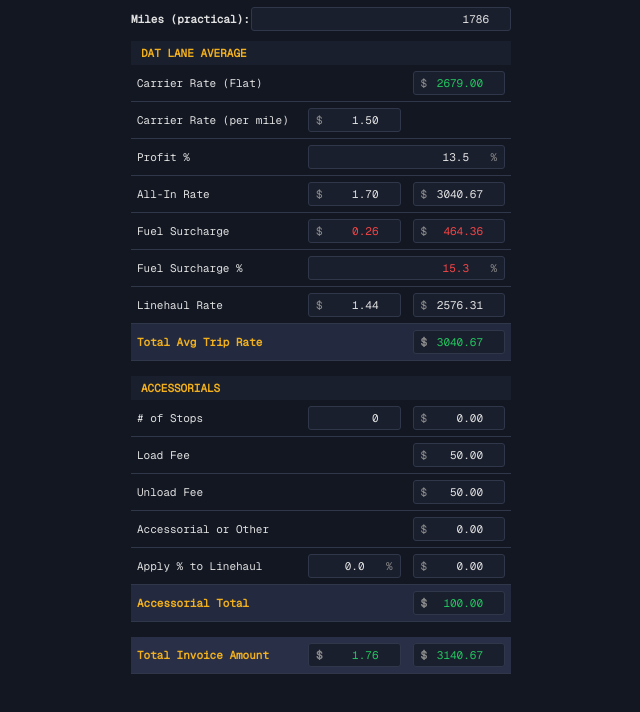
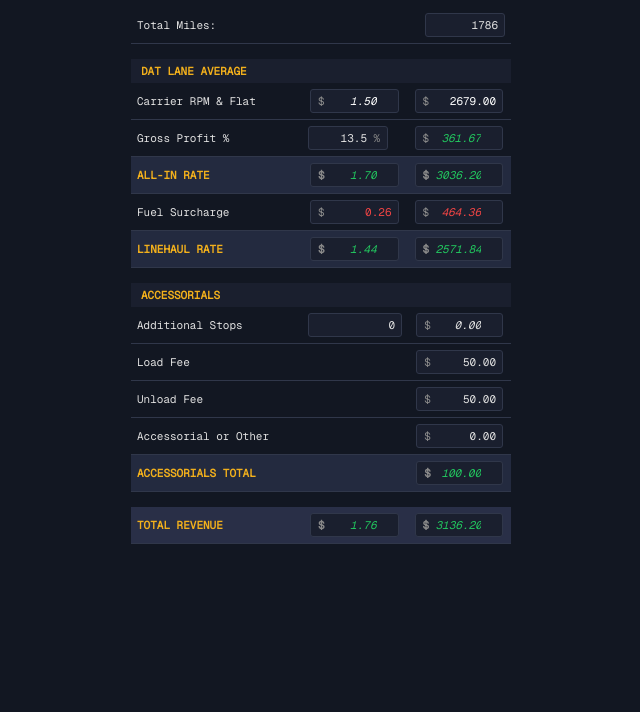
Before and after one commit to freightCognition/openQuote, a browser extension: page sidepanel.html in a window 1280 px wide. Shown: the part 52-764 px from the top of the page, without its empty margins (319-959 px from the left). Drawn offline with Linux system fonts and the light colour scheme.

Commit message:
layout movement

```diff
--- a/calculator.js
+++ b/calculator.js
@@ -3,11 +3,11 @@ const milesInput = document.getElementById('miles');
 const carrierFlatRateInput = document.getElementById('carrier-flat-rate');
 const carrierRateInput = document.getElementById('carrier-rate');
 const profitPercentageInput = document.getElementById('profit-percentage');
+const profitTotalInput = document.getElementById('profit-total');
 const allInRateInput = document.getElementById('all-in-rate');
 const allInTotalInput = document.getElementById('all-in-total');
 const fuelRateInput = document.getElementById('fuel-rate');
 const fuelTotalInput = document.getElementById('fuel-total');
-const fuelPercentageInput = document.getElementById('fuel-percentage');
 const linehaulRateInput = document.getElementById('linehaul-rate');
 const linehaulTotalInput = document.getElementById('linehaul-total');
 const avgTripTotalInput = document.getElementById('avg-trip-total');
@@ -16,8 +16,6 @@ const stopsTotalInput = document.getElementById('stops-total');
 const loadFeeInput = document.getElementById('load-fee');
 const unloadFeeInput = document.getElementById('unload-fee');
 const otherFeeInput = document.getElementById('other-fee');
-const linehaulPercentageInput = document.getElementById('linehaul-percentage');
-const linehaulPercentageTotalInput = document.getElementById('linehaul-percentage-total');
 const accessorialTotalInput = document.getElementById('accessorial-total');
 const perMileTotalInput = document.getElementById('per-mile-total');
 const invoiceTotalInput = document.getElementById('invoice-total');
@@ -32,8 +30,7 @@ const defaultValues = {
   stops: 0,
   loadFee: window.settings ? settings.defaultLoadFee : 50.00,
   unloadFee: window.settings ? settings.defaultUnloadFee : 50.00,
-  otherFee: 0.00,
-  linehaulPercentage: 0.0
+  otherFee: 0.00
 };
 
 // Calculate all values
@@ -46,11 +43,14 @@ function calculateAll() {
   const loadFee = parseFloat(loadFeeInput.value) || 0;
   const unloadFee = parseFloat(unloadFeeInput.value) || 0;
   const otherFee = parseFloat(otherFeeInput.value) || 0;
-  const linehaulPercentage = parseFloat(linehaulPercentageInput.value) || 0;
 
   // Calculate Carrier Rate per mile (flat rate ÷ miles)
   const carrierRate = miles > 0 ? carrierFlatRate / miles : 0;
   carrierRateInput.value = carrierRate.toFixed(2);
+
+  // Calculate Gross Profit Total (carrier flat rate * profit percentage / 100)
+  const profitTotal = carrierFlatRate * (profitPercentage / 100);
+  profitTotalInput.value = profitTotal.toFixed(2);
 
   // Calculate All-In Rate (carrier rate * gross profit percentage)
   const grossProfitMultiplier = 1 + (profitPercentage / 100);
@@ -64,10 +64,6 @@ function calculateAll() {
   // Calculate Fuel Surcharge total (miles * fuel rate)
   const fuelTotal = miles * fuelRate;
   fuelTotalInput.value = fuelTotal.toFixed(2);
-
-  // Calculate Fuel Percentage (fuel total / all-in total)
-  const fuelPercentage = (allInTotal > 0) ? (fuelTotal / allInTotal) * 100 : 0;
-  fuelPercentageInput.value = fuelPercentage.toFixed(1);
 
   // Calculate Linehaul Rate (All-In Rate - Fuel Surcharge per mile)
   const fuelSurchargePerMile = miles > 0 ? fuelTotal / miles : 0;
@@ -87,12 +83,8 @@ function calculateAll() {
   const stopsTotal = stops * stopFee;
   stopsTotalInput.value = stopsTotal.toFixed(2);
 
-  // Calculate linehaul percentage total
-  const linehaulPercentageTotal = (linehaulTotal * linehaulPercentage) / 100;
-  linehaulPercentageTotalInput.value = linehaulPercentageTotal.toFixed(2);
-
   // Calculate accessorial total
-  const accessorialTotal = loadFee + unloadFee + otherFee + linehaulPercentageTotal + stopsTotal;
+  const accessorialTotal = loadFee + unloadFee + otherFee + stopsTotal;
   accessorialTotalInput.value = accessorialTotal.toFixed(2);
 
   // Calculate invoice total
@@ -109,7 +101,7 @@ function addEventListeners() {
   const inputs = [
     milesInput, carrierFlatRateInput, profitPercentageInput, fuelRateInput,
     stopsInput, loadFeeInput, unloadFeeInput,
-    otherFeeInput, linehaulPercentageInput
+    otherFeeInput
   ];
 
   inputs.forEach(input => {
@@ -137,7 +129,6 @@ function resetForm() {
   loadFeeInput.value = defaultValues.loadFee;
   unloadFeeInput.value = defaultValues.unloadFee;
   otherFeeInput.value = defaultValues.otherFee;
-  linehaulPercentageInput.value = defaultValues.linehaulPercentage;
 
   calculateAll();
 }
--- a/sidepanel.html
+++ b/sidepanel.html
@@ -10,8 +10,7 @@
   <!-- Calculator Header -->
   <div class="header">
     <div class="header-brand">
-      <img src="icons/logo-transparent-64x64.png" alt="Logo" class="logo">
-      <div class="brand-text">
+      <img src="icons/logo-transparent-64x64.png" alt="Logo" class="logo">      <div class="brand-text">
         <h1>./openQuote</h1>
         <h2>by freight.Cognition</h2>
       </div>
@@ -23,9 +22,15 @@
   </div>
 
   <!-- Miles Input Section -->
-  <div class="input-group">
-    <label for="miles">Miles (practical):</label>
-    <input type="number" id="miles" value="1786">
+  <div class="section">
+    <table class="calculation-table">
+      <tr>
+        <td><label for="miles">Total Miles:</label></td>
+        <td class="number-cell" colspan="2">
+          <input type="number" id="miles" value="1786" style="width: 6ch;">
+        </td>
+      </tr>
+    </table>
   </div>
 
   <!-- DAT Lane Average Section -->
@@ -33,8 +38,12 @@
     <div class="section-header">DAT LANE AVERAGE</div>
     <table class="calculation-table">
       <tr>
-        <td>Carrier Rate (Flat)</td>
-        <td></td>
+        <td>Carrier RPM & Flat</td>
+        <td class="number-cell">
+          <div class="dollar-input">
+            <input type="number" id="carrier-rate" value="1.50" step="0.01" readonly>
+          </div>
+        </td>
         <td class="number-cell">
           <div class="dollar-input">
             <input type="number" id="carrier-flat-rate" value="2679.00" step="0.01">
@@ -42,24 +51,20 @@
         </td>
       </tr>
       <tr>
-        <td>Carrier Rate (per mile)</td>
+        <td>Gross Profit %</td>
         <td class="number-cell">
-          <div class="dollar-input">
-            <input type="number" id="carrier-rate" value="1.50" step="0.01" readonly>
-          </div>
-        </td>
-        <td></td>
-      </tr>
-      <tr>
-        <td>Profit %</td>
-        <td class="number-cell" colspan="2">
           <div class="percent-input">
             <input type="number" id="profit-percentage" value="13.5" step="0.1">
           </div>
         </td>
+        <td class="number-cell">
+          <div class="dollar-input">
+            <input type="number" id="profit-total" value="361.66" step="0.01" readonly>
+          </div>
+        </td>
       </tr>
-      <tr>
-        <td>All-In Rate</td>
+      <tr class="total-row">
+        <td>ALL-IN RATE</td>
         <td class="number-cell">
           <div class="dollar-input">
             <input type="number" id="all-in-rate" value="1.70" step="0.01" readonly>
@@ -67,7 +72,7 @@
         </td>
         <td class="number-cell">
           <div class="dollar-input">
-            <input type="number" id="all-in-total" value="3036.20" step="0.01" readonly>
+            <input type="number" id="avg-trip-total" value="3036.20" step="0.01" readonly>
           </div>
         </td>
       </tr>
@@ -84,16 +89,8 @@
           </div>
         </td>
       </tr>
-      <tr>
-        <td>Fuel Surcharge %</td>
-        <td class="number-cell" colspan="2">
-          <div class="percent-input">
-            <input type="number" id="fuel-percentage" value="15.3" step="0.1" readonly>
-          </div>
-        </td>
-      </tr>
-      <tr>
-        <td>Linehaul Rate</td>
+      <tr class="linehaul-row">
+        <td>LINEHAUL RATE</td>
         <td class="number-cell">
           <div class="dollar-input">
             <input type="number" id="linehaul-rate" value="1.44" step="0.01" readonly>
@@ -105,15 +102,6 @@
           </div>
         </td>
       </tr>
-      <tr class="total-row">
-        <td>Total Avg Trip Rate</td>
-        <td></td>
-        <td class="number-cell">
-          <div class="dollar-input">
-            <input type="number" id="avg-trip-total" value="3036.20" step="0.01" readonly>
-          </div>
-        </td>
-      </tr>
     </table>
   </div>
 
@@ -122,7 +110,7 @@
     <div class="section-header">ACCESSORIALS</div>
     <table class="calculation-table">
       <tr>
-        <td># of Stops</td>
+        <td>Additional Stops</td>
         <td class="number-cell">
           <input type="number" id="stops" value="0">
         </td>
@@ -159,21 +147,8 @@
           </div>
         </td>
       </tr>
-      <tr>
-        <td>Apply % to Linehaul</td>
-        <td class="number-cell">
-          <div class="percent-input">
-            <input type="number" id="linehaul-percentage" value="0.0" step="0.1">
-          </div>
-        </td>
-        <td class="number-cell">
-          <div class="dollar-input">
-            <input type="number" id="linehaul-percentage-total" value="0.00" step="0.01" readonly>
-          </div>
-        </td>
-      </tr>
       <tr class="total-row">
-        <td>Accessorial Total</td>
+        <td>ACCESSORIALS TOTAL</td>
         <td></td>
         <td class="number-cell">
           <div class="dollar-input">
@@ -188,7 +163,7 @@
   <div class="section">
     <table class="calculation-table">
       <tr class="grand-total">
-        <td>Total Invoice Amount</td>
+        <td>TOTAL REVENUE</td>
         <td class="number-cell">
           <div class="dollar-input">
             <input type="number" id="per-mile-total" value="1.76" step="0.01" readonly>
--- a/styles.css
+++ b/styles.css
@@ -144,12 +144,20 @@
   }
 
   /* Green fields for key totals */
-  #carrier-flat-rate,
   #avg-trip-total,
   #accessorial-total,
   #invoice-total,
-  #per-mile-total {
+  #per-mile-total,
+  #all-in-rate,
+  #linehaul-rate,
+  #linehaul-total,
+  #profit-total {
     color: rgb(34, 197, 94);
+  }
+
+  /* White fields */
+  #carrier-flat-rate {
+    color: #ffffff;
   }
 
   input:focus {
@@ -176,7 +184,8 @@
   /* Golden text for important headers and labels */
   .section-header,
   .total-row td:first-child,
-  .grand-total td:first-child {
+  .grand-total td:first-child,
+  .linehaul-row td:first-child {
     color: #F2B01C;
   }
 
@@ -214,6 +223,7 @@
 
   .dollar-input {
     position: relative;
+    margin: 0 2px;
   }
 
   .dollar-input:before {
@@ -231,10 +241,13 @@
 
   .percent-input {
     position: relative;
+    max-width: 80px;
   }
 
   .percent-input input {
     padding-right: 20px;
+    width: 100%;
+    max-width: 80px;
   }
 
   .percent-input:after {
@@ -256,7 +269,8 @@
 
   .calculation-table td:nth-child(2),
   .calculation-table td:nth-child(3) {
-    width: 120px;
+    width: 110px;
+    max-width: 110px;
   }
 
   .calculation-table input {
@@ -483,3 +497,44 @@
     display: flex;
     justify-content: space-between;
   }
+
+  /* Linehaul Rate row styled like total-row */
+  .linehaul-row {
+    background-color: #232a3f;
+    font-weight: bold;
+  }
+
+  /* Remove spinner arrows from all writable number inputs */
+  input[type="number"]:not([readonly])::-webkit-inner-spin-button,
+  input[type="number"]:not([readonly])::-webkit-outer-spin-button {
+    -webkit-appearance: none;
+    margin: 0;
+  }
+  input[type="number"]:not([readonly]) {
+    -moz-appearance: textfield;
+    appearance: textfield;
+  }
+
+  .dollar-input input,
+  .percent-input input {
+    text-align: right;
+    width: 100%;
+    min-width: 60px;
+    max-width: 100px;
+  }
+
+  /* Ensure all inputs in calculation tables are right-aligned */
+  .calculation-table input[type="number"] {
+    text-align: right;
+  }
+
+  /* Carrier rate presentation */
+  #carrier-rate {
+    font-size: 11px;
+    color: #ffffff; /* Changed from orange to white */
+  }
+
+  /* Make all read-only fields italic */
+  input[readonly] {
+    font-style: italic;
+  }
```
Also changed, not shown: fonts/GeistMono-Bold.ttf (added).
